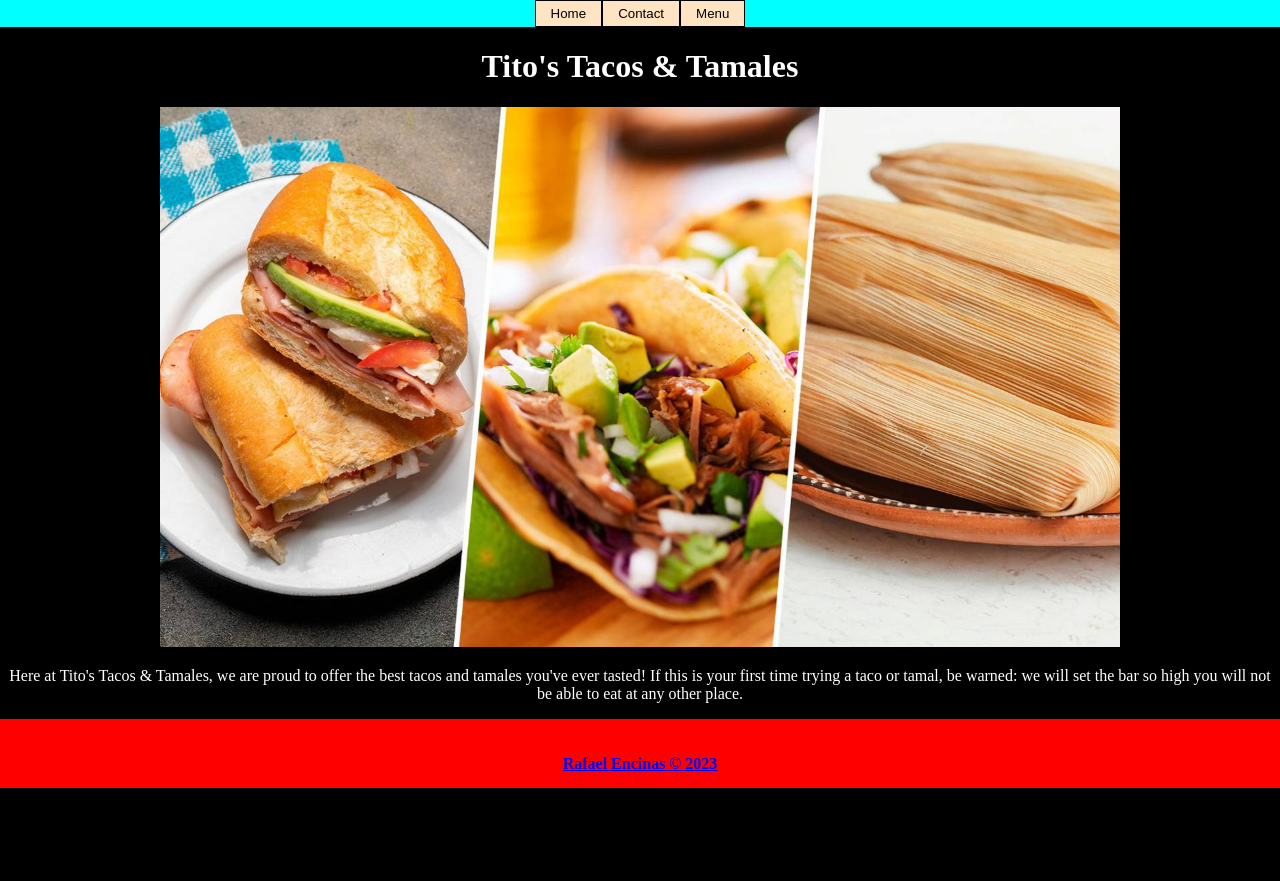
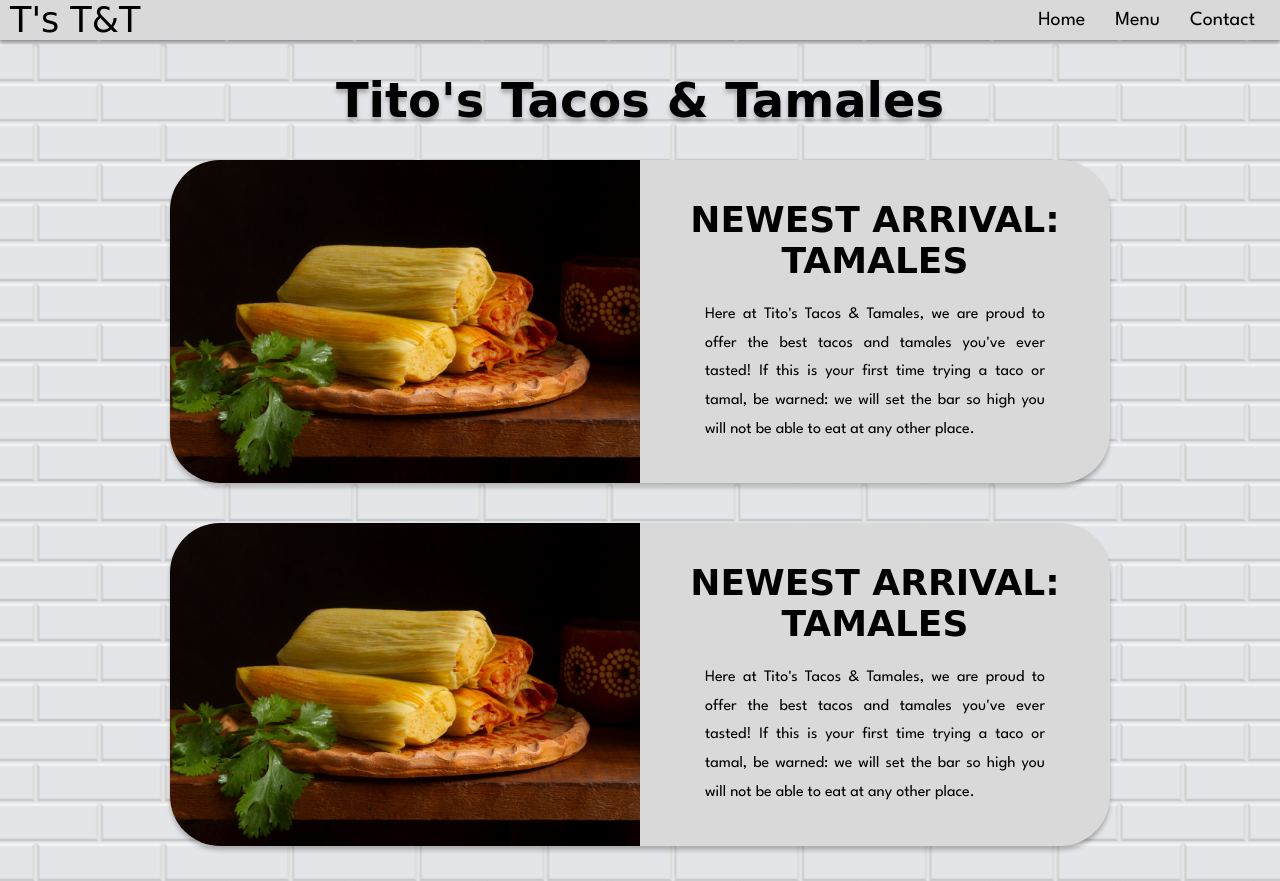
Before and after one commit to rafaelencinasr/restaurant, a website built with webpack: page dist/index.html in a window 1280 px wide. Shown: the top 881 px of the page. Before the commit the page ends 800 px from the top, so only its background shows below. Built offline with nearby package versions, Linux system fonts and the light colour scheme; a web font is replaced by a local one.

Commit message:
Update home to figma mockups
Changed background from a solid color to a tiled image, changed styling
to recreate figma mockups.

```diff
--- a/src/contact.js
+++ b/src/contact.js
@@ -3,6 +3,7 @@ function contact(){
 
     const header = document.createElement("h1");
     header.textContent = "Contact Us";
+    header.classList.add("sectionHeader");
 
 
     const contactOwner = document.createElement("h4");
--- /dev/null
+++ b/src/footer.js
@@ -0,0 +1,36 @@
+function footer(){
+    const footer = document.createElement("div");
+    footer.id = "footer";
+
+    const footerCopyright = document.createElement("div")
+
+    const breakLine = document.createElement("br");
+    const breakLine2 = document.createElement("br");
+
+    const repositoryLink = document.createElement("a");
+    repositoryLink.href = "https://github.com/rafaelencinasr/restaurant";
+    repositoryLink.target = "_blank";
+    repositoryLink.textContent = "Rafael Encinas 2023©";
+    repositoryLink.classList.add("footerLink");
+
+    const projectLink = document.createElement("a");
+    projectLink.href = "https://www.theodinproject.com/lessons/node-path-javascript-restaurant-page#solutions";
+    projectLink.target = "_blank";
+    projectLink.textContent = "Original project specifications: theodinproject.com";
+    projectLink.classList.add("footerLink");
+
+    const attributionsLink = document.createElement("a");
+    attributionsLink.href = "https://www.google.com/";
+    attributionsLink.target = "_blank";
+    attributionsLink.textContent = "Assets attributions";
+    attributionsLink.classList.add("footerLink");
+
+    footerCopyright.append(repositoryLink, breakLine, projectLink);
+    footerCopyright.append(breakLine2, attributionsLink);
+
+    footer.append(footerCopyright);
+
+    return footer;
+}
+
+export {footer};
--- a/src/home.js
+++ b/src/home.js
@@ -1,24 +1,51 @@
-function header(){
+import tamales from './tamales.jpg';
+
+function home(){
+    const content = document.createElement("div");
+
+    //header
     const header = document.createElement("h1");
     header.textContent = "Tito's Tacos & Tamales";
+    header.classList.add("sectionHeader");
 
-    return header;
+    //card container
+    const card = document.createElement("div");
+    card.classList.add("card", "boxShadow");
+
+    const picContainer = document.createElement("div");
+    picContainer.classList.add("picContainer");
+
+    const tamalesPic = document.createElement("img");
+    tamalesPic.src = tamales;
+    tamalesPic.alt = "A picture of tamales rojos";
+    tamalesPic.classList.add("cardPic");
+
+    picContainer.append(tamalesPic)
+
+    const tamalesInfo = document.createElement("div");
+    tamalesInfo.classList.add("cardInfo");
+
+    const tamalesHeader = document.createElement("h2");
+    tamalesHeader.classList.add("cardHeader");
+    tamalesHeader.textContent = "NEWEST ARRIVAL: TAMALES"
+
+    const tamalesBody = document.createElement("p");
+    tamalesBody.classList.add("cardBody");
+    tamalesBody.textContent = "Here at Tito's Tacos & Tamales, we are proud to offer the best tacos and tamales you've ever tasted! If this is your first time trying a taco or tamal, be warned: we will set the bar so high you will not be able to eat at any other place.";
+    tamalesInfo.append(tamalesHeader, tamalesBody);
+
+
+    card.append(picContainer,tamalesInfo);
+
+
+    // Append all to content
+    const testCard1 = card.cloneNode(true);
+    const testCard2 = card.cloneNode(true);
+
+    content.append(header, card, testCard1, testCard2);
+
+    return content;
+
 }
 
-function coverPic(src){
-    const coverPic = document.createElement("img");
-
-    coverPic.src = src;
-    coverPic.alt = "A picture of tortas, tacos, and tamales";
-    coverPic.classList.add("coverPic")
-
-    return coverPic;
-}
-
-function paragraph(){
-    const paragraph = document.createElement("p");
-    paragraph.textContent = "Here at Tito's Tacos & Tamales, we are proud to offer the best tacos and tamales you've ever tasted! If this is your first time trying a taco or tamal, be warned: we will set the bar so high you will not be able to eat at any other place.";
-    return paragraph;
-}
-
-export  {header, coverPic, paragraph};
+export {home};
--- a/src/index.js
+++ b/src/index.js
@@ -1,11 +1,23 @@
- import {header, coverPic, paragraph} from './home';
+ //import {header, coverPic, paragraph} from './home';
+ import { home } from './home';
+ import { menu } from './menu';
  import { contact } from './contact';
+ import { footer } from './footer';
+ /* import { navbar } from './navbar'; */
  import './style.css';
  import cover from './cover.jpeg'
 
+/////////////////////////////////////////////
  //Navbar
 const navbar = document.createElement("div");
 navbar.id = "navbar";
+navbar.classList.add("boxShadow");
+
+const logoNavbar = document.createElement("div");
+logoNavbar.id = "logo";
+logoNavbar.textContent = "T's T&T";
+
+const rightContainer = document.createElement("div");
 
 const homeTab = document.createElement("button");
 homeTab.textContent="Home";
@@ -15,53 +27,45 @@ contactTab.textContent="Contact";
 
 const menuTab = document.createElement("button");
 menuTab.textContent="Menu";
+rightContainer.id = "rightContainer"
 
-navbar.append(homeTab, contactTab, menuTab);
+rightContainer.append(homeTab, menuTab, contactTab);
+
+navbar.append(logoNavbar, rightContainer);
+
+////////////////////////////////////////////////
 
 const breakLine = document.createElement("br");
 
-const content = document.querySelector("#content");
-content.append(navbar);
+const container = document.querySelector("#container");
+const content = document.createElement("div");
+content.id = "content";
+content.append(home())
 
 //Tabs functionality
+
 homeTab.addEventListener("click", ()=>{
     console.log("Clicked on Home button");
-    content.textContent = '';
-    content.append(navbar);
-    content.append(header(), coverPic(cover), paragraph());
-    content.append(footer);
+    refreshDOM(home());
 })
 
 contactTab.addEventListener("click", ()=>{
     console.log("Clicked on Contact button");
-    content.textContent = '';
-    content.append(navbar);
-    content.append(breakLine,contact());
-    content.append(footer);
+    refreshDOM(contact());
 })
 
 menuTab.addEventListener("click", ()=>{
     console.log("Clicked on Menu button");
-    content.textContent='';
-    content.append(navbar);
-    content.append(breakLine,"Menu");
-    content.append(footer);
+    refreshDOM(menu())
 })
 
-//Footer
-const footer = document.createElement("div");
-footer.id = "footer";
+//Initial render
+container.append(navbar);
+container.append(content);
+container.append(footer());
 
-const footerCopyright = document.createElement("h4")
-
-const repositoryLink = document.createElement("a");
-repositoryLink.href = "https://github.com/rafaelencinasr/restaurant";
-repositoryLink.target = "_blank";
-repositoryLink.textContent = "Rafael Encinas © 2023";
-
-footerCopyright.append(repositoryLink);
-footer.append(footerCopyright);
-
-//Initial render
-content.append(header(), coverPic(cover), paragraph());
-content.append(footer);
+// Clear container, break line, insert navbar, section, and footer
+function refreshDOM(section){
+    content.textContent = '';
+    content.append(section);
+}
--- a/src/menu.js
+++ b/src/menu.js
@@ -0,0 +1,26 @@
+function menu(){
+    const content = document.createElement("div");
+
+    const header = document.createElement("h1");
+    header.textContent = "Menu";
+    header.classList.add("sectionHeader");
+
+
+    const menuBody = document.createElement("h4");
+    menuBody.textContent = "Tacos";
+/*
+    const ownerInfo = document.createElement("p");
+    ownerInfo.textContent =
+    `Owner
+    555-555-5554
+    example@example.com
+    `;
+*/
+    content.append(header, menuBody);
+    content.id = "contactContainer"
+
+    return content;
+
+}
+
+export {menu};
--- /dev/null
+++ b/src/navbar.js
@@ -0,0 +1,36 @@
+function navbar(){
+     //Navbar
+    const navbar = document.createElement("div");
+    navbar.id = "navbar";
+
+    const homeTab = document.createElement("button");
+    homeTab.textContent="Home";
+
+    const menuTab = document.createElement("button");
+    menuTab.textContent="Menu";
+
+    const contactTab = document.createElement("button");
+    contactTab.textContent="Contact";
+
+
+    navbar.append(homeTab, menuTab, contactTab);
+
+    homeTab.addEventListener("click", ()=>{
+        console.log("Clicked on Home button");
+
+    })
+
+    contactTab.addEventListener("click", ()=>{
+        console.log("Clicked on Contact button");
+
+    })
+
+    menuTab.addEventListener("click", ()=>{
+        console.log("Clicked on Menu button");
+
+    })
+
+    return navbar;
+}
+
+export {navbar};
--- a/src/style.css
+++ b/src/style.css
@@ -1,45 +1,133 @@
+/* @font-face {
+    font-family: 'Koulen';
+    src: url('./Koulen-Regular.ttf');
+    font-weight: 400;
+    font-style: normal;
+} */
+@import url('https://fonts.googleapis.com/css2?family=Koulen&family=League+Spartan:wght@400;700&display=swap');
+
 html, body{
     text-align: center;
     height: 100%;
-    background-color: black;
-    color: white;
     margin: 0;
+    background-image: url("./background.jpg");
+}
+
+.boxShadow{
+            /* offset-x | offset-y | blur-radius |      color */
+    box-shadow: 0px        4px         4px         rgba(0, 0, 0, 0.25);
 }
 
 #navbar {
-    background-color: aqua;
+    background-color: #D9D9D9;
+    display: flex;
+    flex-direction: row;
+    justify-content: space-between;
+     padding: 0 10px;
+     overflow: hidden;
+
+}
+
+#logo{
+    flex-shrink: 1;
+    font-family: 'Koulen', cursive;
+    font-size: 35px;
+    box-sizing: border-box;
+}
+
+#rightContainer{
+    display: flex;
+}
+
+#rightContainer>button{
+    font-family: 'League Spartan', sans-serif;
+    font-size: 20px;
+    &:hover{
+        cursor: pointer;
+        text-decoration: underline;
+    }
 }
 
 #content{
-    /*max-width: 50%;*/
-    margin: 0 auto;
+    margin: 0 170px;
 }
 
-img{
-    max-width: 75%;
+.sectionHeader{
+    font-size: 48px ;
+    font-family: 'Koulen', cursive;
+            /* offset-x | offset-y | blur-radius |      color */
+    text-shadow: 0px        4px         4px         rgba(0, 0, 0, 0.25);
 }
+
+.card{
+    height: 323px;
+    background-color: #D9D9D9;
+    border-radius: 50px ;
+    margin-bottom: 40px;
+    display: flex;
+    align-items: center;
+    overflow: hidden
+}
+
+.picContainer{
+    padding: 0;
+    margin: 0;
+    width: 50%;
+    height: 100%;
+}
+.cardPic{
+    height: 100%;
+    width: 100%;
+    object-fit: cover;
+    padding: 0;
+    margin: 0;
+}
+.cardInfo{
+    width: 50%;
+}
+
+.cardHeader{
+    font-family: 'Koulen', cursive;
+    font-size: 36px;
+    margin-top: 0;
+    margin-bottom: 20px;
+}
+
+.cardBody{
+    font-family: 'League Spartan', sans-serif;
+    margin: 0 65px;
+    line-height: 180%;
+    text-align: justify;
+}
+
 
 #contactContainer{
     background-color: blueviolet;
 }
 
 button{
-    background-color: bisque;
+    background-color: #D9D9D9;
     padding: 5px 15px;
-    border: 1px solid black;
-}
-
-button:hover{
-    background-color: rgb(252, 235, 214);
+    /*border: 1px solid black;*/
+    border: none;
+    &:hover{
+        background-color: #e6e6e6;
+    }
 }
 
 #footer {
-    background-color: red;
+    background-color: #D9D9D9;
     color: black;
     margin-bottom: 0;
     padding: 15px;
+    font-family: 'League Spartan', sans-serif;
 }
 
-#footer>h4{
-    margin-bottom: 0;
+.footerLink{
+    color: black;
+    text-decoration: none;
+    &:hover{
+        color: rgb(46, 46, 46);
+        text-decoration: underline;
+    }
 }
--- a/webpack.config.js
+++ b/webpack.config.js
@@ -16,6 +16,10 @@ module.exports = {
         test: /\.(png|svg|jpg|jpeg|gif)$/i,
         type: 'asset/resource',
       },
+      {
+        test: /\.(woff|woff2|eot|ttf|otf)$/i,
+        type: 'asset/resource',
+      }
     ],
   },
 };
```
Also changed, not shown: dist/bundle.js, dist/dbc922c3a98f7a7addcf.jpg (added), dist/e23002c698c2632e9437.ttf (added), dist/f50b9c3ce4bc0f849654.jpg (added), dist/index.html, src/Koulen-Regular.ttf (added).
